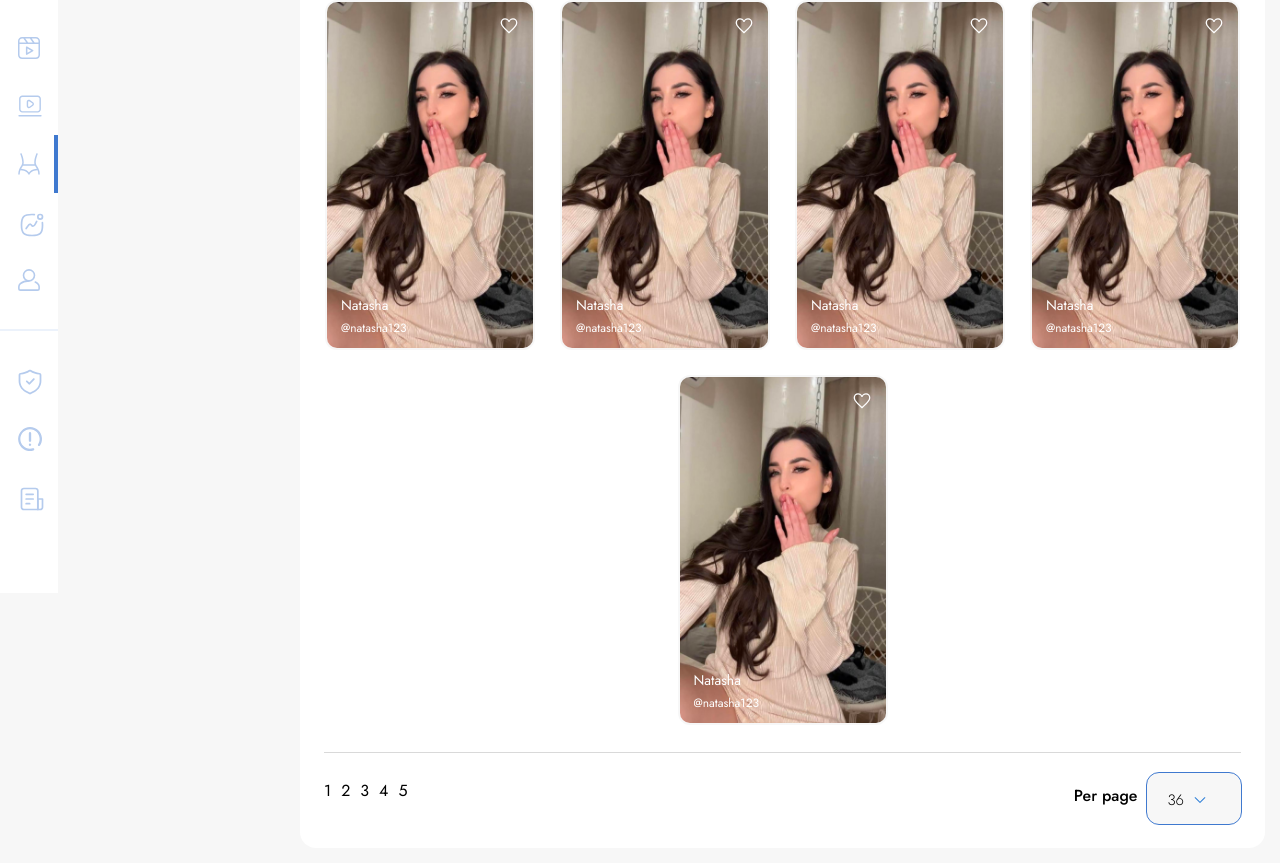
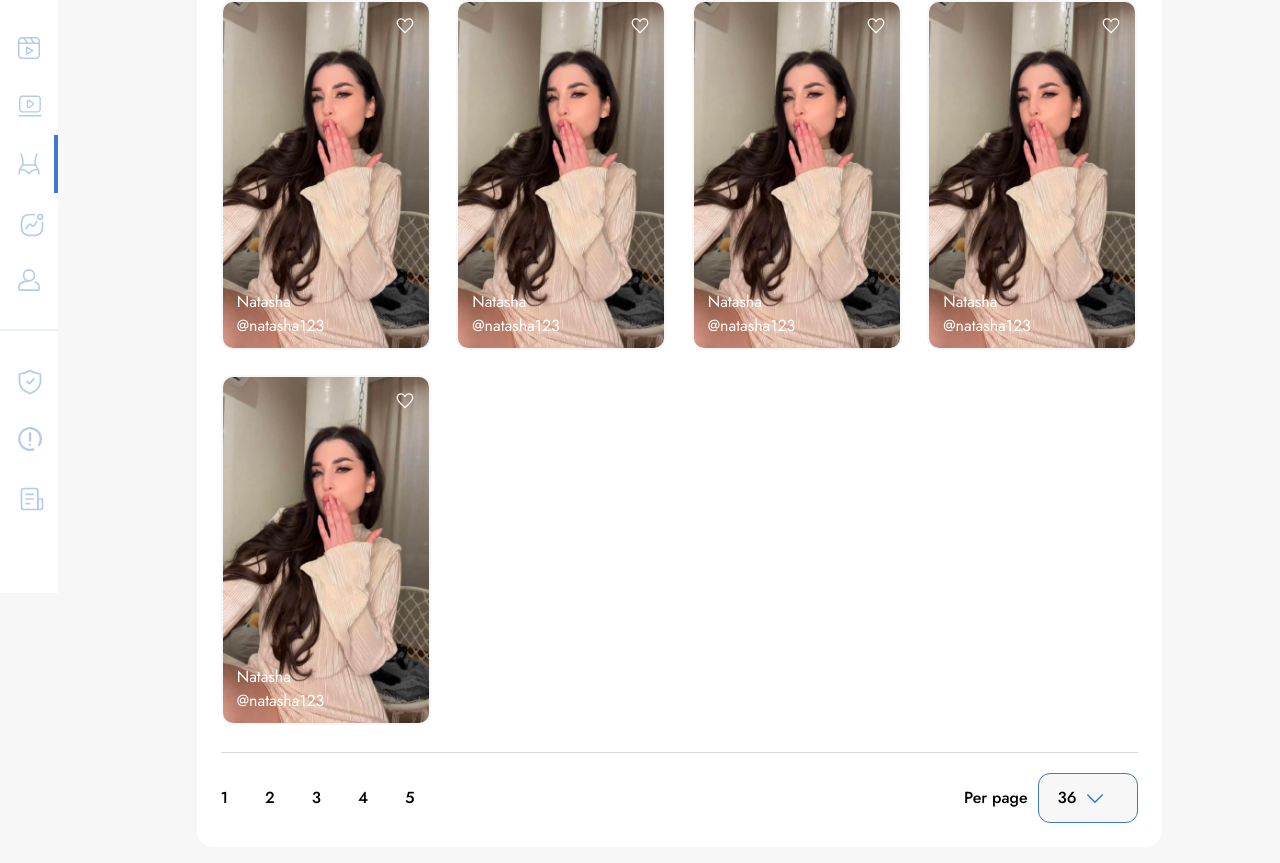
Before and after one commit to VolodymyrBilichenko/LastFans, a React (Create React App) app: page /models in a window 1280 px wide. Shown: the part 149-1012 px from the top of the page. Built offline with nearby package versions, Linux system fonts and the light colour scheme.

Commit message:
fix transitions, pagination, per page

```diff
--- a/src/assets/scss/common.scss
+++ b/src/assets/scss/common.scss
@@ -200,7 +200,7 @@
     // min-height: 100vh;
     height: 100%;
     overflow: auto;
-    transition: all .3s ease;
+    // transition: transform .3s ease;
     z-index: 20;
     outline: 1px solid var(--secondary);
 
@@ -244,7 +244,7 @@
     cursor: pointer;
     display: flex;
     // align-items: center;
-    transition: all .3s ease;
+    // transition: all .3s ease;
     overflow: hidden;
     box-sizing: border-box;
     &--mode{
@@ -258,8 +258,8 @@
     }
     @media (any-hover: hover){
         &:hover{
+            background-color: var(--blue-transparent);
             .item-page-menu__image{
-                background-color: var(--blue-transparent);
 
                 svg path{
                     stroke: var(--blue) !important;
@@ -268,7 +268,7 @@
                 }
             }
             .sub-menu__title{
-                background-color: var(--blue-transparent);
+                // background-color: var(--blue-transparent);
 
                 color: var(--blue);
             }
@@ -351,7 +351,7 @@
         display: flex;
         align-items: center;
 
-        transition: all .3s ease;
+        // transition: all .3s ease;
     }
     // .sub-menu__body
     &__body {
@@ -409,6 +409,8 @@
     }
     &.tabs-profile__item{
         border-color: var(--blue);
+        transition: all .3s ease;
+
     }
     &.tabs-content-profile__item{
         border-color: var(--blue);
@@ -417,6 +419,8 @@
         background-color: var(--blue);
         color: #fff;
         border-color: var(--blue);
+        transition: all .3s ease;
+
         @media (any-hover: hover){
             &:hover{
                 color: #fff;
@@ -1178,7 +1182,7 @@
     }
     // .user-item-sub__name
     &__name {
-        transition: all .3s ease;
+        // transition: all .3s ease;
         font-weight: 600;
         font-size: toRem(14);
         max-width: toRem(100);
@@ -1187,9 +1191,7 @@
         text-overflow: ellipsis;
         width: 100%;
         min-width: toRem(80);
-        &:not(:last-child) {
-            margin-bottom: toRem(10);
-        }
+        line-height: 24px; /* 24/16 */
     }
     &__username{
         max-width: toRem(100);
@@ -1215,6 +1217,7 @@
         display: flex;
         align-items: center;
         gap: toRem(10);
+        line-height: 20px; /* 20/12 */
     }
     // .user-item__post-time
     &__post-time {
@@ -1381,16 +1384,19 @@
     gap: toRem(20);
     align-items: center;
     justify-content: space-between;
-    transition: all .3s ease;
     @media (any-hover: hover){
         &:hover{
             .user-item__name{
+                transition: color .3s ease;
                 color: var(--blue);
             }
         }
     }
     // .item-message__user
     &__user {
+        .user-item__name{
+            font-size: toRem(18);
+        }
     }
     // .item-message__actions
     &__actions {
--- a/src/assets/scss/highlights.scss
+++ b/src/assets/scss/highlights.scss
@@ -30,7 +30,7 @@
 }
 
 .item-highlights-main {
-    display: grid;
+    display: grid !important;
     align-items: center;
     justify-content: center;
     text-align: center;
@@ -65,6 +65,7 @@
         white-space: nowrap;
         overflow: hidden;
         text-overflow: ellipsis;
+        line-height: 171.428571%; /* 24/14 */
     }
 }
 .item-highlights-main--new {
--- a/src/assets/scss/models.scss
+++ b/src/assets/scss/models.scss
@@ -1,4 +1,5 @@
 .models {
+    width: 100%;
     padding-top: toRem(15);
     // .models__container
     &__container {
@@ -10,13 +11,22 @@
     }
     // .models__content
     &__content {
-        display: flex;
+        width: 100%;
+        display: grid;
+        grid-template-columns: repeat(auto-fit, minmax(140px, 1fr));
+        // display: flex;
         align-items: center;
         @include adaptiveValue("gap", 25, 15);
-        flex-wrap: wrap;
+        // flex-wrap: wrap;
         justify-content: center;
+        justify-items: center;
+
         padding-bottom: toRem(27);
         border-bottom: 1px solid #D9D9D9;
+        @media (min-width:$mobile){
+        grid-template-columns: repeat(auto-fit, minmax(210px, 1fr));
+
+        }
 
         // grid-template-columns: repeat(3,1fr);
     }
@@ -33,7 +43,7 @@
     position: relative;
     border-radius: toRem(12);
     overflow: hidden;
-    padding: toRem(14);
+    padding: toRem(10) toRem(14);
     @media (min-width:$mobile){
         flex: 0 0 toRem(210);
         width: toRem(210);
@@ -99,9 +109,16 @@
                 font-weight: 400;
 
             }
+            line-height: 24px;
         }
         // .user-item__name
         &__name {
+            @include adaptiveValue("font-size", 16, 12);
+
+        }
+        &__username{
+            @include adaptiveValue("font-size", 16, 12);
+
         }
     }
 }
--- a/src/assets/scss/post.scss
+++ b/src/assets/scss/post.scss
@@ -46,6 +46,7 @@
     }
 }
 .pin-icon{
+    align-self: start;
     display: none;
         flex: 0 0 toRem(14);
         width: toRem(14);
--- a/src/assets/scss/profile.scss
+++ b/src/assets/scss/profile.scss
@@ -436,13 +436,16 @@
     }
     // .field-block-add-vid__item
     &__item {
+        position: relative;
+
         min-height: toRem(55);
         height: fit-content;
         cursor: pointer;
         padding: toRem(8) 0;
         display: flex;
         align-items: center;
-
+        outline: none;
+        border: 1px solid var(--blue);
     }
     // .field-block-add-vid__title
     &__title {
@@ -450,28 +453,38 @@
         text-wrap: nowrap;
         list-style: none;
         padding: 0  toRem(20);
-        padding-top: toRem(3);
 
         margin: auto;
         position: relative;
         display: flex;
         align-items: center;
         gap: toRem(10);
-        &._spoller-active{
+        // &._spoller-active{
 
-            &.field-block-add-vid__title{
-                border-bottom: 1px solid #E2E2E2;
-                // padding-bottom: toRem(10);
+        //     &.field-block-add-vid__title{
+        //         border-bottom: 1px solid #E2E2E2;
+        //         // padding-bottom: toRem(10);
 
-            }
-        }
+        //     }
+        // }
     }
     // .field-block-add-vid__body
     &__body {
+        position: absolute;
+
+        top: calc(100% - 10px);
+        left: -0.8px;
+        width: calc(100% + 1.6px);
         padding: toRem(10) 0;
         display: grid;
         gap: toRem(10);
         text-align: center;
+        border: 1px solid var(--blue);
+        border-top: none;
+        background-color: var(--secondary);
+        z-index: 20;
+        box-sizing: border-box;
+        border-radius: 0 0 10px 10px;
     }
     // .field-block-add-vid__value
     &__value {
@@ -700,7 +713,6 @@
             text-align: center;
             border-bottom: 2px solid transparent;
         }
-        transition: all .3s ease;
     }
     // .tabs-profile__image
     &__image {
@@ -801,7 +813,6 @@
         border-radius: toRem(16);
         background-color: transparent;
         width: 100%;
-        transition: all .3s ease;
 
         border: 1px solid var(--border);
         min-height: toRem(49);
@@ -811,8 +822,10 @@
 
         @media (any-hover: hover){
             &:hover{
+                transition: all .3s ease;
+
                 color: var(--blue);
-            border: 1px solid var(--blue);
+                border: 1px solid var(--blue);
 
             }
         }
@@ -853,7 +866,7 @@
         text-align: center;
         border-bottom: 2px solid transparent;
 
-        transition: all .3s ease;
+        // transition: all .3s ease;
     }
 }
 // =============================================================================================================
--- a/src/assets/scss/subscribers.scss
+++ b/src/assets/scss/subscribers.scss
@@ -314,6 +314,7 @@
     }
     // .item-groups__body
     &__body {
+        width: fit-content;
         display: flex;
         align-items: center;
         gap: toRem(10);
--- a/src/assets/scss/video-store.scss
+++ b/src/assets/scss/video-store.scss
@@ -91,13 +91,12 @@
 
 .per-page {
     display: flex;
-    align-items: start;
+    align-items: center;
     text-align: center;
     gap: toRem(10);
     font-weight: 500;
     // .per-page__text
     &__text {
-        padding-top: toRem(15);
         text-wrap: nowrap;
         // height: toRem(55);
         display: flex;
@@ -107,22 +106,32 @@
 		// .field-block-add-vid__item
 		&__item {
             max-width: toRem(100);
+            min-width: toRem(55);
             width: 100%;
             display: flex;
             align-items: center;
             justify-content: center;
             outline-color: var(--blue);
             min-height: 0;
+            @media (min-width:$tablet){
+                width: toRem(100);
+
+            }
 		}
 		// .field-block-add-vid__title
 		&__title {
+            font-weight: 500;
             display: flex;
             justify-content: center;
             align-items: center;
             text-align: center;
+            font-size: toRem(14);
             border-color: var(--blue) !important;
             @media (max-width:$mobile){
-                padding: 0 toRem(10);
+                padding: 0 toRem(5);
+            }
+            @media (min-width:$tablet){
+                 font-size: toRem(16);
             }
 
             &::after{
@@ -131,6 +140,11 @@
                 width: toRem(12);
                 height: toRem(6);
                 background: url('../img/icons/arrow.svg') center / cover no-repeat;
+                @media (min-width:$tablet){
+                    flex: 0 0 toRem(16);
+                    width: toRem(16);
+                    height: toRem(9);
+                }
             }
 		}
 		// .field-block-add-vid__body
@@ -233,12 +247,13 @@
         padding-top: toRem(5);
         width: 100%;
         display: grid;
-        gap: toRem(2);
+        // gap: toRem(2);
     }
     // .item-video-store__text
     &__text {
         font-size: toRem(14);
         font-weight: 600;
+        line-height: 20px;
     }
     // .item-video-store__block
     &__block {
@@ -251,13 +266,14 @@
     &__info {
         font-size: toRem(14);
         display: grid;
-        gap: toRem(2);
+        // gap: toRem(2);
     }
     // .item-video-store__user-
     &__user {
         display: flex;
         gap: toRem(5);
         align-items: center;
+        line-height: 24px;
     }
     // .item-video-store__name
     &__name {
@@ -269,6 +285,7 @@
     // .item-video-store__date
     &__date {
         font-weight: 300;
+        line-height: 20px;
     }
     // .item-video-store__button
     &__button {
@@ -388,15 +405,18 @@
 .footer-video-store {
     width: 100%;
     display: flex;
-    align-items: start;
+    align-items: center;
     justify-content: space-between;
     gap: toRem(10);
     // .footer-video-store__pages
     &__pages {
-        padding-top: toRem(10);
         display: flex;
         align-items: center;
-        gap: toRem(10);
+        @include adaptiveValue("gap", 25, 15);
+        font-weight: 500;
+        @media (min-width:$tablet){
+             gap: 37px;
+        }
     }
 }
 
```
Also changed, not shown: src/assets/scss/base/colors-palette.scss (line endings or trailing spaces), src/assets/scss/messages.scss (line endings or trailing spaces), src/assets/scss/style.scss (line endings or trailing spaces).
